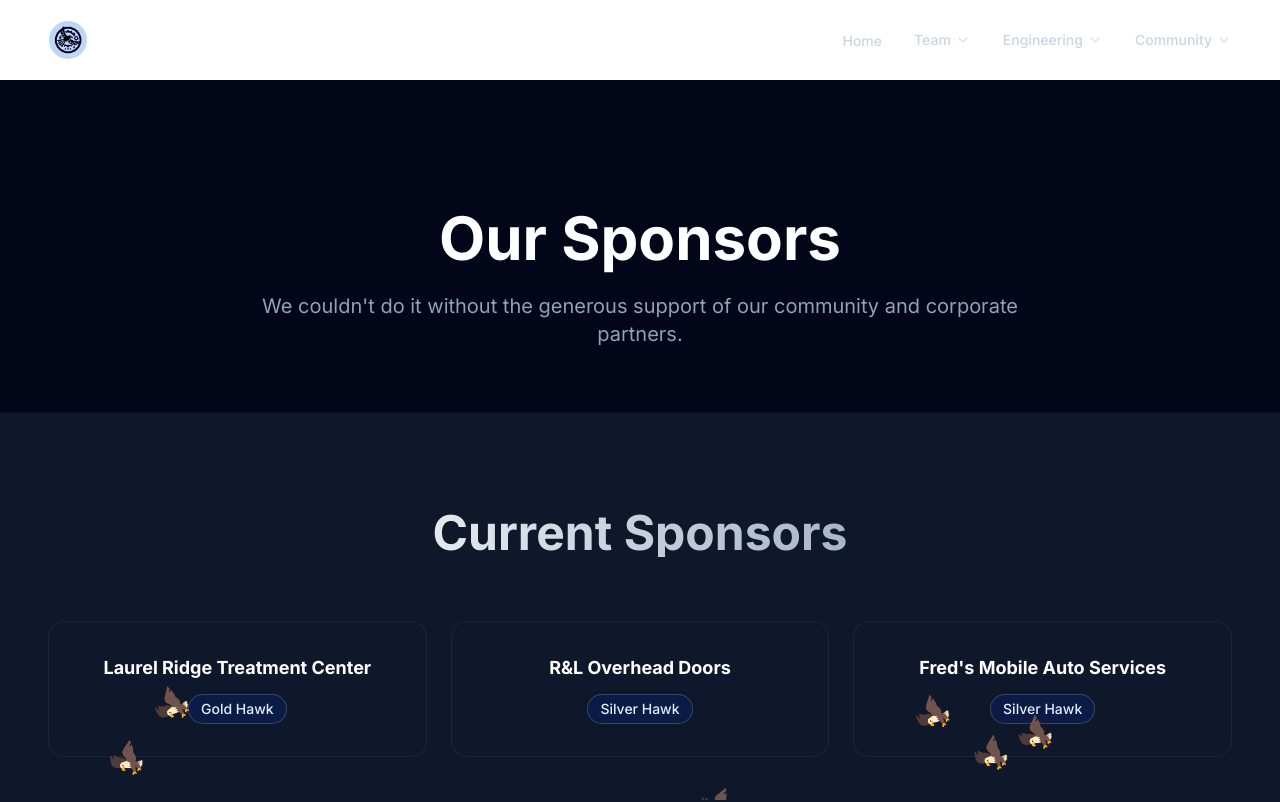
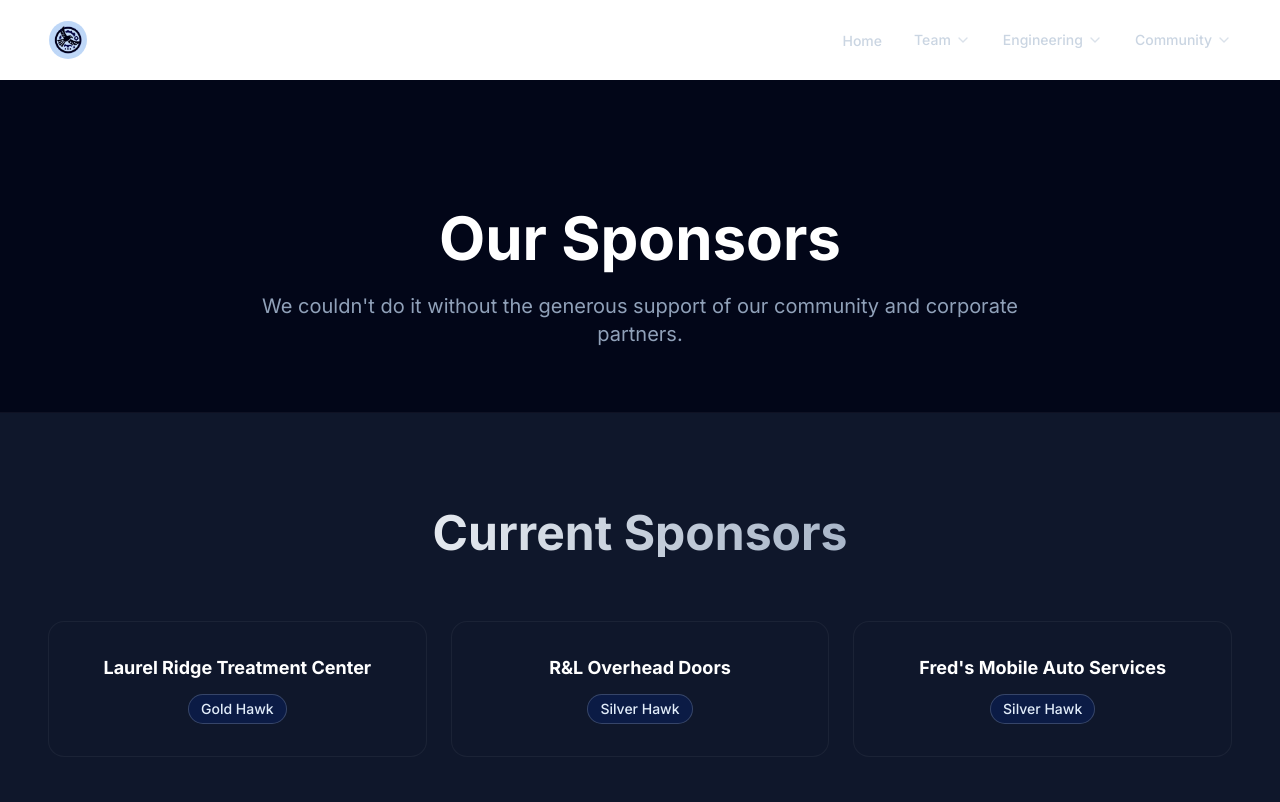
Before and after one commit to joselaurencio/happyhawks, a Next.js app: page /sponsors in a window 1280 px wide. Shown: the top 802 px of the page. Built offline with nearby package versions, Linux system fonts and the light colour scheme.

Commit message:
Only trigger hawk rain on magic-word input, not page load

```diff
--- a/components/EasterEggs.tsx
+++ b/components/EasterEggs.tsx
@@ -90,7 +90,7 @@
         </div>
       )}
 
-      <HawkRain key={hawkRain} />
+      {hawkRain > 0 && <HawkRain key={hawkRain} />}
 
       <AnimatePresence>
         {toast && (
```
